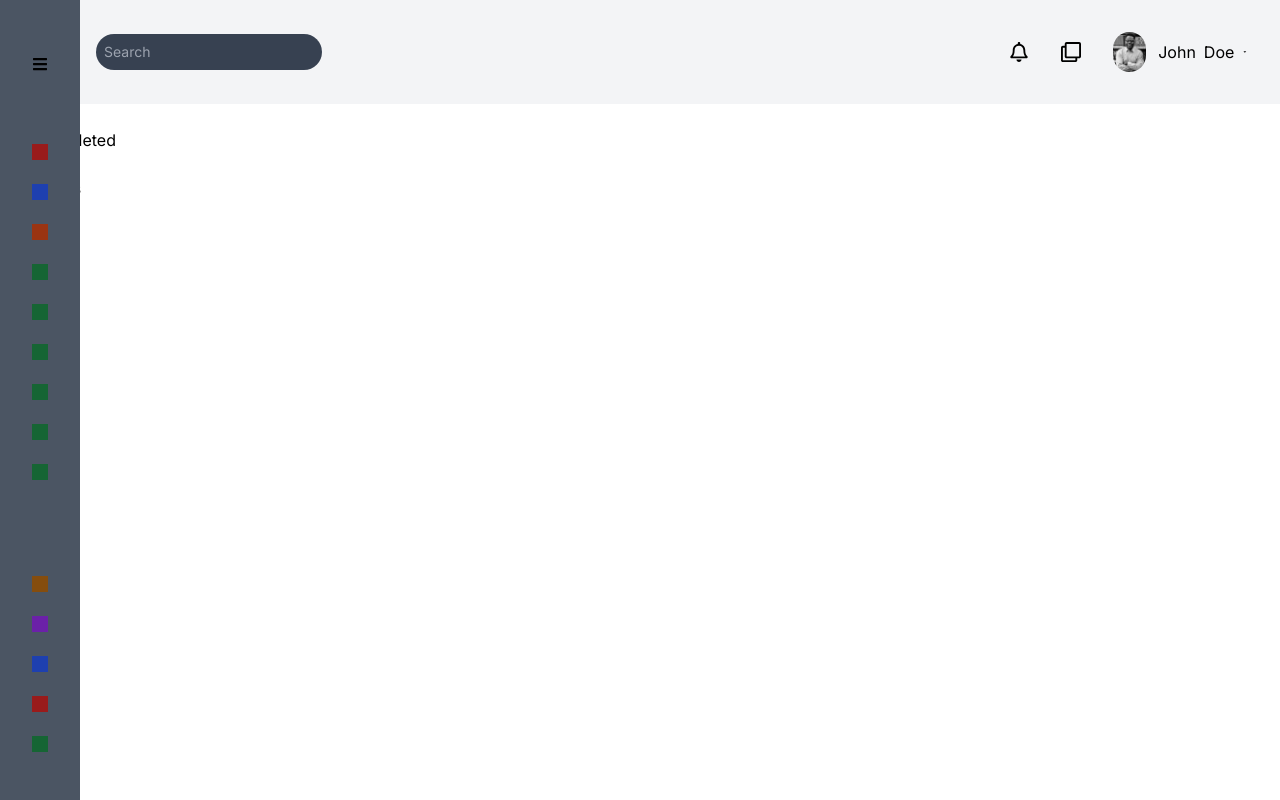
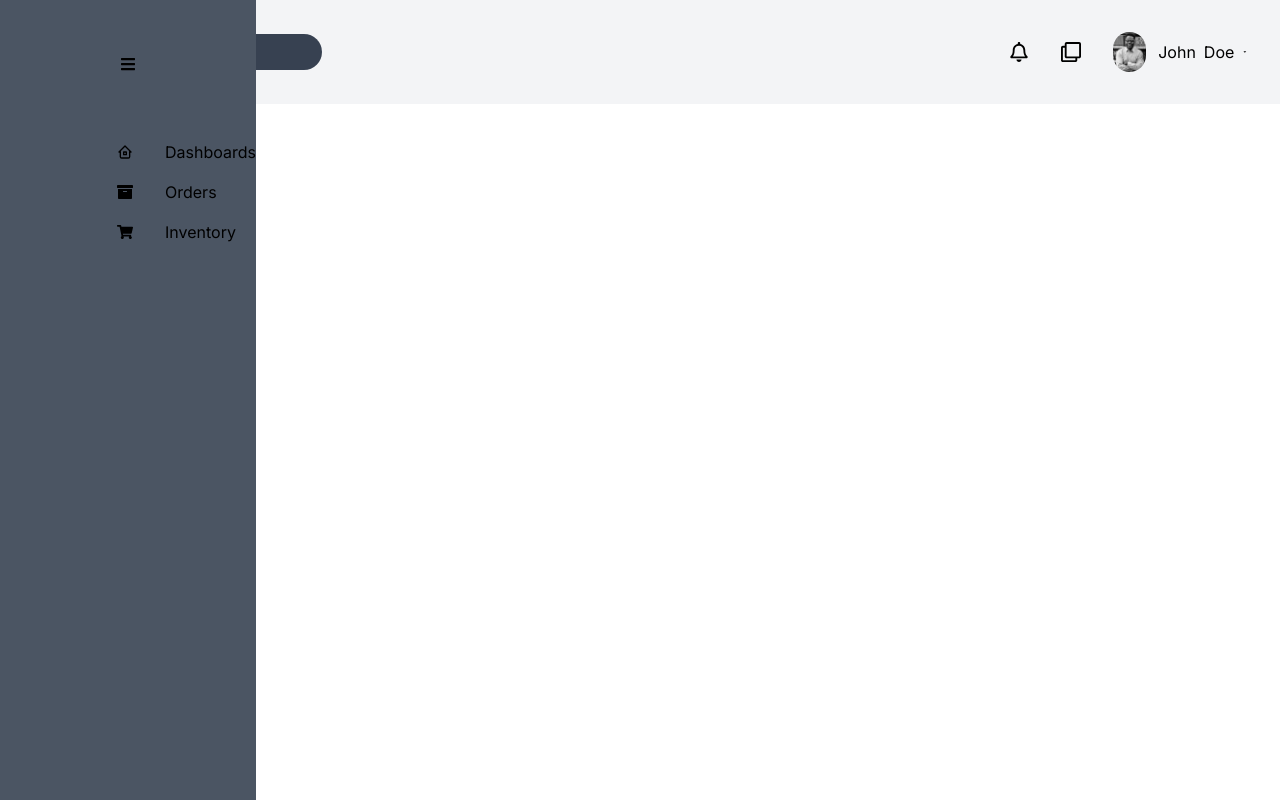
Before and after one commit to YaniWessi/AdminDashboard, a Next.js app: page / in a window 1280 px wide. Built offline with nearby package versions, Linux system fonts and the light colour scheme.

Commit message:
made the side bar responsive with the icons

```diff
--- a/src/app/components/SideBar.jsx
+++ b/src/app/components/SideBar.jsx
@@ -1,31 +1,20 @@
 import React from 'react'
-import {FaBars  } from 'react-icons/fa';
+import {FaBars, FaArchive, FaShoppingCart} from 'react-icons/fa';
+import { TbHome2 } from 'react-icons/tb';
 
 
 function SideBar() {
   return (
-    <div className="fixed inset-y-0 left-0 lg:flex flex-col z-50 w-20 bg-gray-600 text-black items-center p-8 hidden">
+    <div className="fixed group inset-y-0 left-0 lg:flex flex-col z-50 w-16 bg-gray-600 text-black items-center p-8 hidden hover:w-64">
       <div className="mt-6">
         <FaBars className=""/>
       </div>
-      <div className="mt-12">
-        <div className="w-2.5 h-2.5 bg-red-800 m-6 p-2"></div>
-        <div className="w-2.5 h-2.5 bg-blue-800 m-6 p-2"></div>
-        <div className="w-2.5 h-2.5 bg-orange-800 m-6 p-2"></div>
-        <div className="w-2.5 h-2.5 bg-green-800 m-6 p-2"></div>
-        <div className="w-2.5 h-2.5 bg-green-800 m-6 p-2"></div>
-        <div className="w-2.5 h-2.5 bg-green-800 m-6 p-2"></div>
-        <div className="w-2.5 h-2.5 bg-green-800 m-6 p-2"></div>
-        <div className="w-2.5 h-2.5 bg-green-800 m-6 p-2"></div>
-        <div className="w-2.5 h-2.5 bg-green-800 m-6 p-2"></div>
-      </div>
-      <div className="mt-12">
-        <div className="w-2.5 h-2.5 bg-yellow-800 m-6 p-2"></div>
-        <div className="w-2.5 h-2.5 bg-purple-800 m-6 p-2"></div>
-        <div className="w-2.5 h-2.5 bg-blue-800 m-6 p-2"></div>
-        <div className="w-2.5 h-2.5 bg-red-800 m-6 p-2"></div>
-        <div className="w-2.5 h-2.5 bg-green-800 m-6 p-2"></div>
-      </div>
+      <ul className="mt-12 hover-trigger">
+        <li className="flex items-center w-2.5 h-2.5  m-6 p-2 ml-[2px] hover:ml-[-10px] duration-300"><a className="flex items-center"><TbHome2 /><span className="ml-8 invisible group-hover:visible">Dashboards</span></a></li>
+        <li className="flex items-center w-2.5 h-2.5  m-6 p-2 ml-[2px] hover:ml-[-10px] duration-300"><a className="flex items-center"><FaArchive /><span className="ml-8 invisible group-hover:visible">Orders</span></a></li>
+        <li className="flex items-center w-2.5 h-2.5  m-6 p-2 ml-[2px] hover:ml-[-10px] duration-300"><a className="flex items-center"><FaShoppingCart /><span className="ml-8 invisible group-hover:visible">Inventory</span></a></li>
+      </ul>
+
     </div>
   )
 }
```
